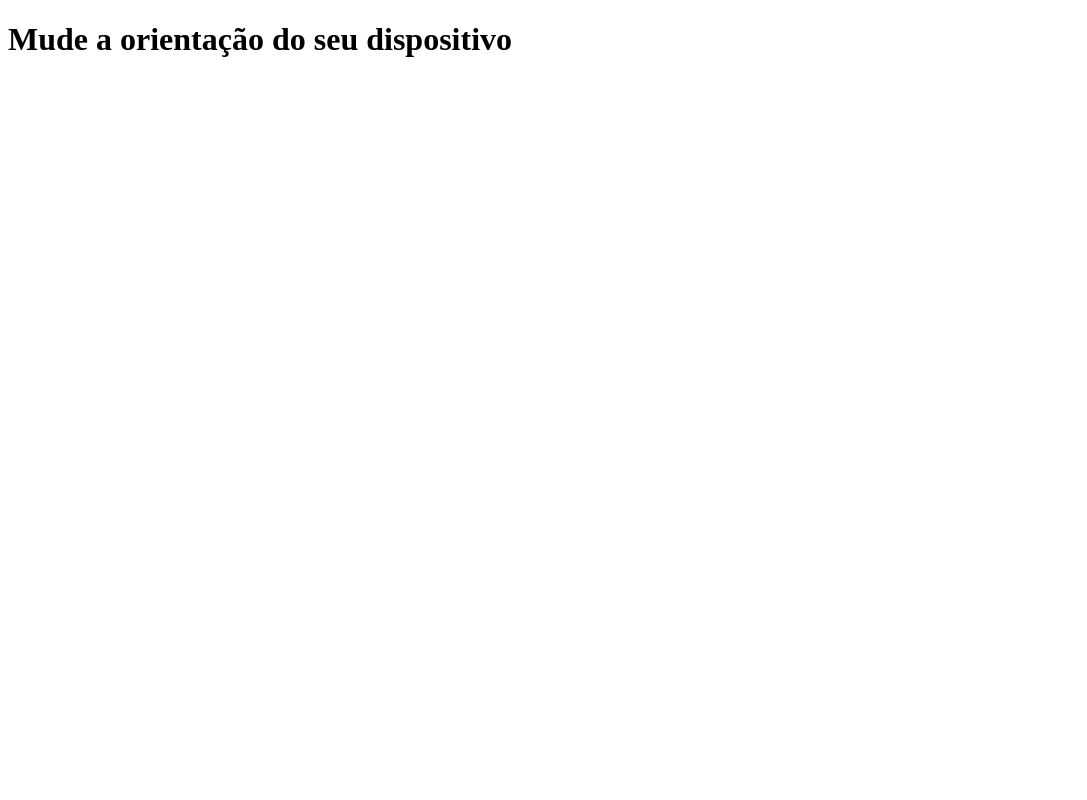
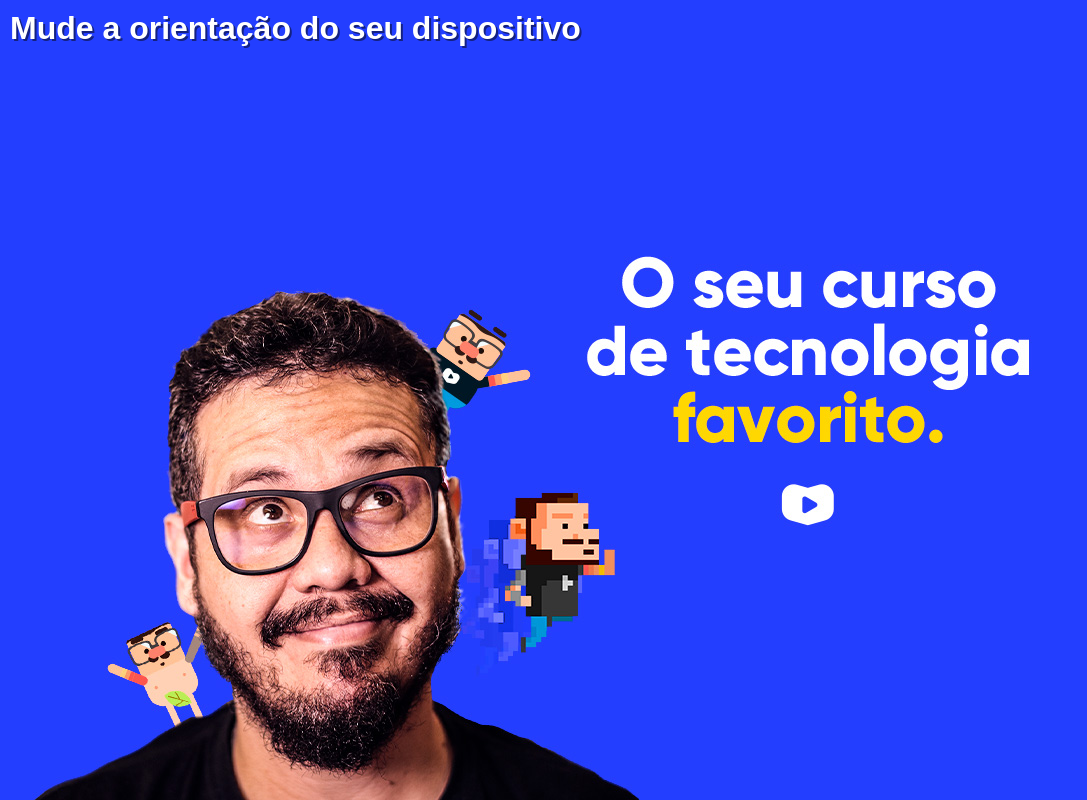
Before and after one commit to Hudson50/HTML__CSS, a plain HTML site: page Exercisios/ex026/mq002/index.html in a window 1280 px wide. Shown: the whole page, without its empty margins (0-1087 px from the left). Drawn offline with Linux system fonts and the light colour scheme.

Commit message:
exercicio 002 media quary

```diff
--- a/Exercisios/ex026/mq002/estilos/paisagem.css
+++ b/Exercisios/ex026/mq002/estilos/paisagem.css
@@ -1,3 +1,8 @@
 @charset "UTF-8";
 
 /* aparelho deitado */
+
+body {
+    background-image: url(../imagens/cev-landscape.jpg);
+    background-position: left bottom;
+}
--- a/Exercisios/ex026/mq002/estilos/retrato.css
+++ b/Exercisios/ex026/mq002/estilos/retrato.css
@@ -1,3 +1,8 @@
 @charset "UTF-8";
 
 /* aparelho em pe */
+
+body {
+    background-image: url(../imagens/cev-portrait.jpg);
+    background-position: center bottom;
+}
--- a/Exercisios/ex026/mq002/estilos/style.css
+++ b/Exercisios/ex026/mq002/estilos/style.css
@@ -1,3 +1,23 @@
 @charset "UTF-8";
 
 /* configuracoes gerais */
+
+* {
+    margin: 0px;
+    padding: 0px;
+    font-family: Arial, Helvetica, sans-serif;
+}
+
+html, body {
+    width: 100vw;
+    height: 100vh;
+    background-color: #233eff;
+    background-size: contain;
+    background-repeat: no-repeat;
+}
+
+h1 {
+    color: white;
+    text-shadow: 2px 2px 0px #142181;
+    padding: 10px;
+}
```
